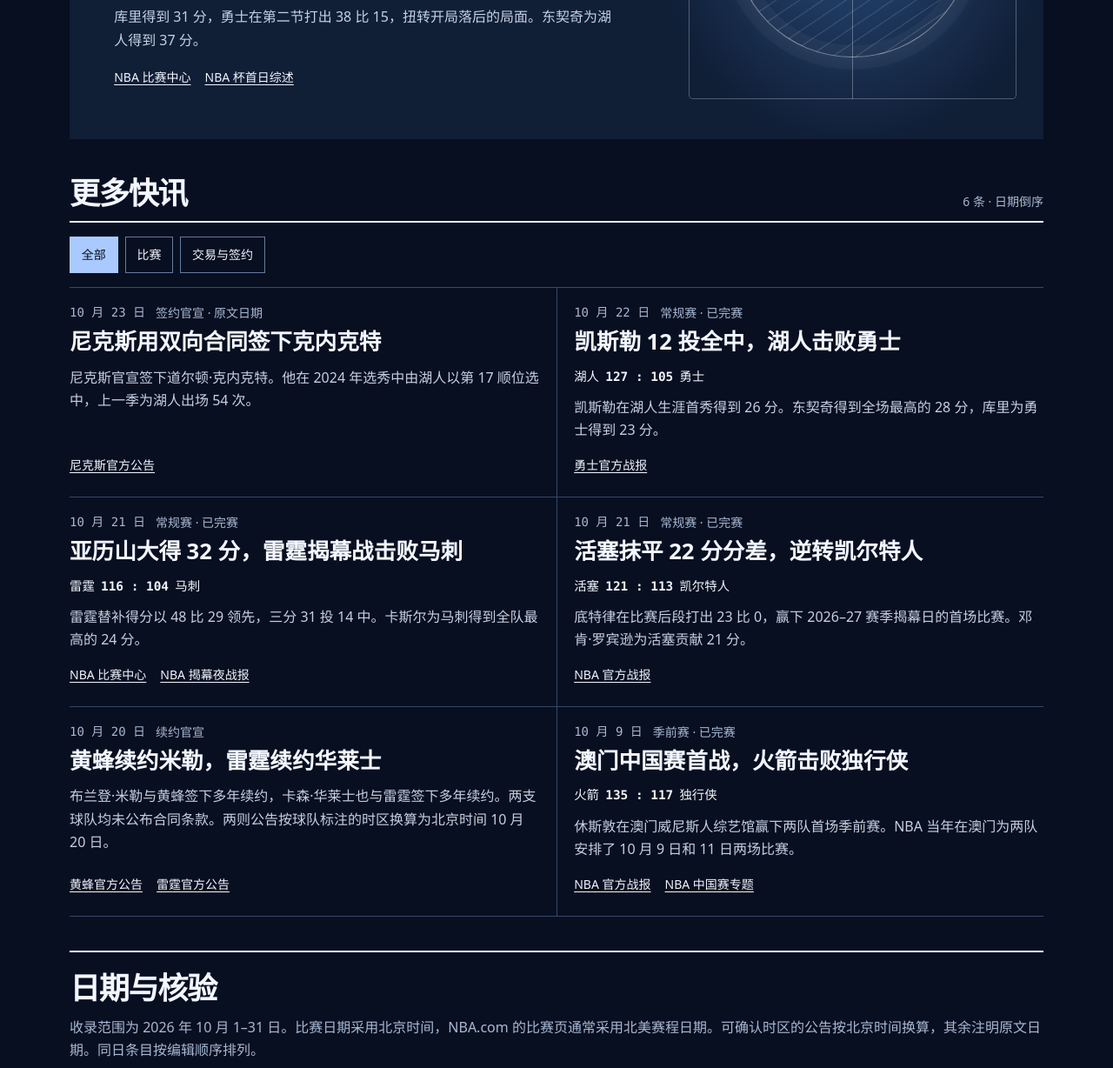
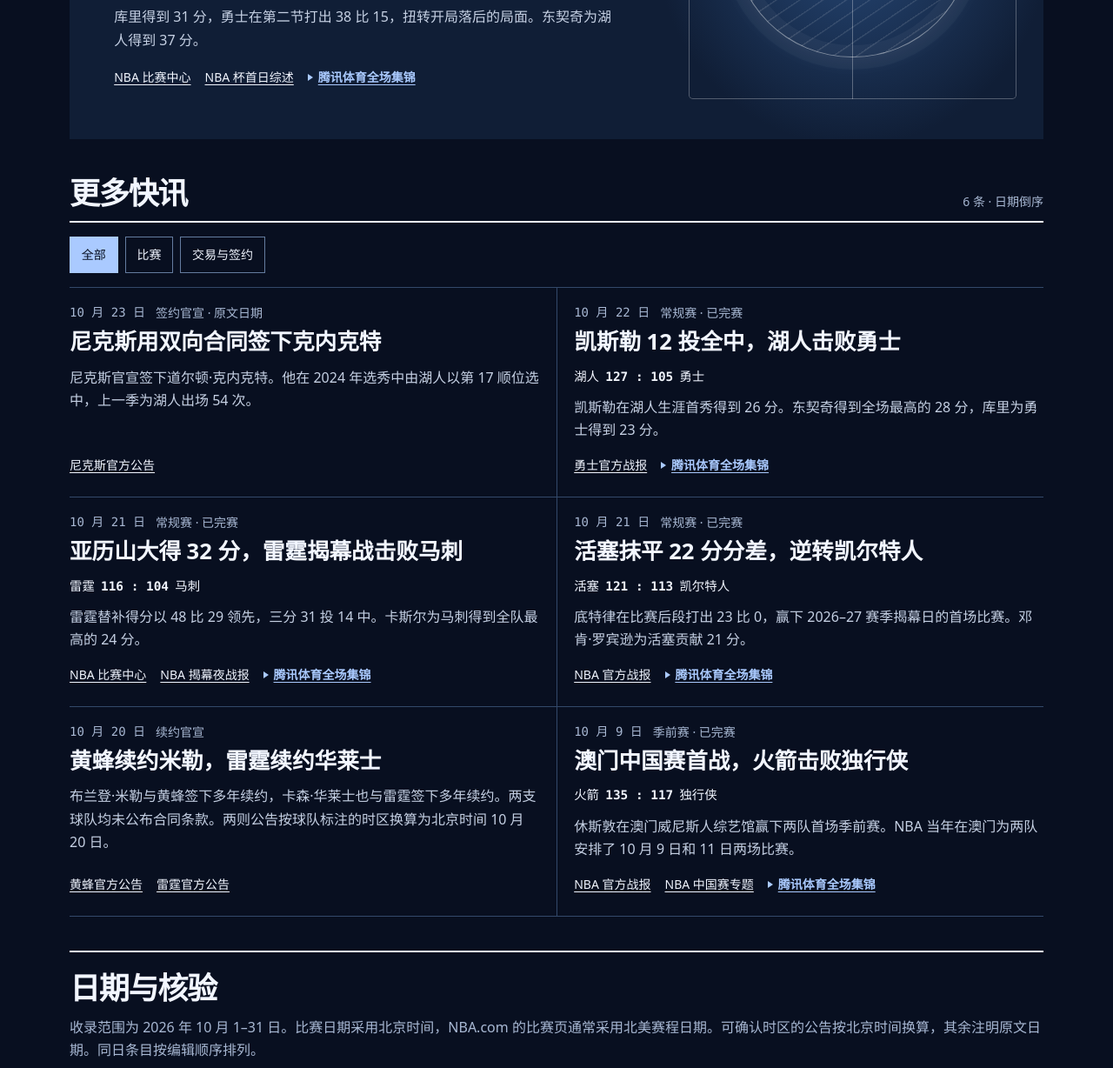
Before and after one commit to hyzlarry/NBA-daily, a plain HTML site: page archive/2026-10/index.html in a window 1280 px wide. Shown: the part 593-1821 px from the top of the page at 87% size. Drawn offline with Linux system fonts and the light colour scheme.

Commit message:
Add verified Tencent Sports highlights to both NBA monthlies

```diff
--- a/archive/2026-10/index.html
+++ b/archive/2026-10/index.html
@@ -85,7 +85,7 @@ footer{border-top:1px solid var(--line);padding:.85rem 0;font-size:.875rem}
   <div class="meta"><time datetime="2026-10-31">10 月 31 日</time><span>NBA 杯 · 已完赛</span></div>
   <h2 id="lead-title">库里投进 8 记三分，勇士拿下 NBA 杯首战</h2><div class="board"><span>勇士</span><strong class="score">112 : 95</strong><span>湖人</span></div>
   <p>库里得到 31 分，勇士在第二节打出 38 比 15，扭转开局落后的局面。东契奇为湖人得到 37 分。</p>
-  <div class="links"><a href="https://www.nba.com/game/lal-vs-gsw-0022600023">NBA 比赛中心</a><a href="https://www.nba.com/news/starting-5-october-31-2026">NBA 杯首日综述</a></div>
+  <div class="links"><a href="https://www.nba.com/game/lal-vs-gsw-0022600023">NBA 比赛中心</a><a href="https://www.nba.com/news/starting-5-october-31-2026">NBA 杯首日综述</a><a class="video-link" href="https://v.qq.com/x/cover/mzc00200d64nr1p/f4102696l1q.html" aria-label="勇士对湖人 · 腾讯体育全场集锦">腾讯体育全场集锦</a></div>
  </div><div class="court" aria-hidden="true"></div>
 </article>
 <section class="feed" id="feed" aria-labelledby="feed-title">
@@ -106,7 +106,7 @@ footer{border-top:1px solid var(--line);padding:.85rem 0;font-size:.875rem}
   <div class="meta"><time datetime="2026-10-22">10 月 22 日</time><span>常规赛 · 已完赛</span></div>
   <h3>凯斯勒 12 投全中，湖人击败勇士</h3><p class="result">湖人 <strong>127 : 105</strong> 勇士</p>
   <p>凯斯勒在湖人生涯首秀得到 26 分。东契奇得到全场最高的 28 分，库里为勇士得到 23 分。</p>
-  <div class="links"><a href="https://www.nba.com/warriors/news/gameday-recap-20261021">勇士官方战报</a></div>
+  <div class="links"><a href="https://www.nba.com/warriors/news/gameday-recap-20261021">勇士官方战报</a><a class="video-link" href="https://v.qq.com/x/cover/mzc00200f1klkg5/j4102lhfcxb.html" aria-label="湖人对勇士 · 腾讯体育全场集锦">腾讯体育全场集锦</a></div>
 
 </article>
 <article class="story" data-kind="game" data-match="op-thunder">
@@ -114,7 +114,7 @@ footer{border-top:1px solid var(--line);padding:.85rem 0;font-size:.875rem}
   <div class="meta"><time datetime="2026-10-21">10 月 21 日</time><span>常规赛 · 已完赛</span></div>
   <h3>亚历山大得 32 分，雷霆揭幕战击败马刺</h3><p class="result">雷霆 <strong>116 : 104</strong> 马刺</p>
   <p>雷霆替补得分以 48 比 29 领先，三分 31 投 14 中。卡斯尔为马刺得到全队最高的 24 分。</p>
-  <div class="links"><a href="https://www.nba.com/game/okc-vs-sas-0022600003">NBA 比赛中心</a><a href="https://www.nba.com/news/live-updates-nba-tip-off-tripleheader">NBA 揭幕夜战报</a></div>
+  <div class="links"><a href="https://www.nba.com/game/okc-vs-sas-0022600003">NBA 比赛中心</a><a href="https://www.nba.com/news/live-updates-nba-tip-off-tripleheader">NBA 揭幕夜战报</a><a class="video-link" href="https://v.qq.com/x/cover/mzc00200e1v32ig/n41027mvpku.html" aria-label="雷霆对马刺 · 腾讯体育全场集锦">腾讯体育全场集锦</a></div>
 
 </article>
 <article class="story" data-kind="game" data-match="op-pistons">
@@ -122,7 +122,7 @@ footer{border-top:1px solid var(--line);padding:.85rem 0;font-size:.875rem}
   <div class="meta"><time datetime="2026-10-21">10 月 21 日</time><span>常规赛 · 已完赛</span></div>
   <h3>活塞抹平 22 分分差，逆转凯尔特人</h3><p class="result">活塞 <strong>121 : 113</strong> 凯尔特人</p>
   <p>底特律在比赛后段打出 23 比 0，赢下 2026–27 赛季揭幕日的首场比赛。邓肯·罗宾逊为活塞贡献 21 分。</p>
-  <div class="links"><a href="https://www.nba.com/news/5-takeaways-pistons-use-23-0-run-to-storm-back-for-season-opening-win-over-celtics">NBA 官方战报</a></div>
+  <div class="links"><a href="https://www.nba.com/news/5-takeaways-pistons-use-23-0-run-to-storm-back-for-season-opening-win-over-celtics">NBA 官方战报</a><a class="video-link" href="https://v.qq.com/x/cover/mzc00200tvo3ich/a4102euzicz.html" aria-label="活塞对凯尔特人 · 腾讯体育全场集锦">腾讯体育全场集锦</a></div>
 
 </article>
 <article class="story" data-kind="move">
@@ -138,7 +138,7 @@ footer{border-top:1px solid var(--line);padding:.85rem 0;font-size:.875rem}
   <div class="meta"><time datetime="2026-10-09">10 月 9 日</time><span>季前赛 · 已完赛</span></div>
   <h3>澳门中国赛首战，火箭击败独行侠</h3><p class="result">火箭 <strong>135 : 117</strong> 独行侠</p>
   <p>休斯敦在澳门威尼斯人综艺馆赢下两队首场季前赛。NBA 当年在澳门为两队安排了 10 月 9 日和 11 日两场比赛。</p>
-  <div class="links"><a href="https://www.nba.com/watch/video/game-recap-rockets-135-mavericks-117?collection=2026-27-game-recaps&amp;plsrc=nba">NBA 官方战报</a><a href="https://www.nba.com/news/2026-nba-china-games-everything-to-know">NBA 中国赛专题</a></div>
+  <div class="links"><a href="https://www.nba.com/watch/video/game-recap-rockets-135-mavericks-117?collection=2026-27-game-recaps&amp;plsrc=nba">NBA 官方战报</a><a href="https://www.nba.com/news/2026-nba-china-games-everything-to-know">NBA 中国赛专题</a><a class="video-link" href="https://v.qq.com/x/cover/mzc00200ksacbov/u4102xxg5k5.html" aria-label="火箭对独行侠 · 腾讯体育全场集锦">腾讯体育全场集锦</a></div>
 
 </article></div>
 </section>
```
Also changed, not shown: archive/2026-11/index.html (+4 -4 lines).
